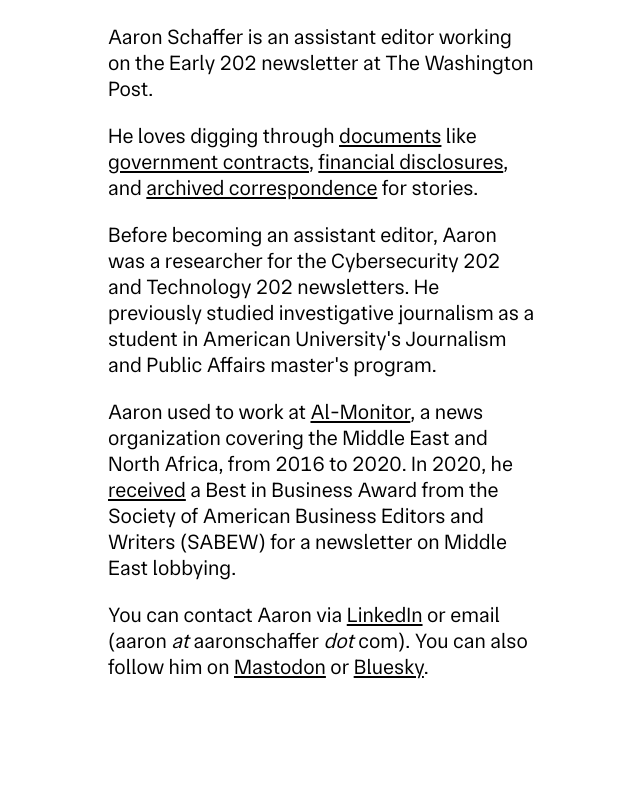
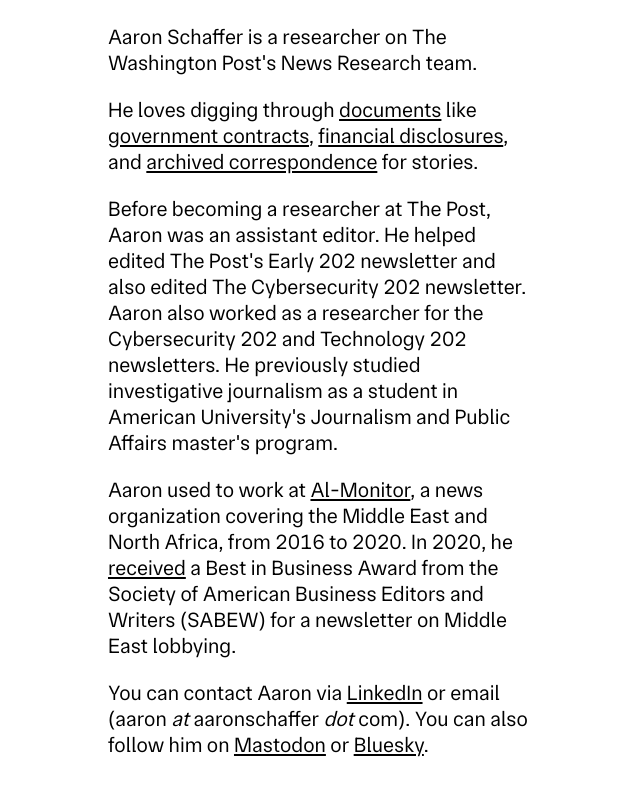
Before and after one commit to ajschaf/ajschaf.github.io, a plain HTML site: page index.html in a window 1280 px wide. Shown: the part 138-932 px from the top of the page, without its empty margins (252-892 px from the left). Before the commit the page ends 891 px from the top, so only its background shows below. Drawn offline with Linux system fonts and the light colour scheme.

Commit message:
Update index.html

```diff
--- a/index.html
+++ b/index.html
@@ -10,11 +10,11 @@
     <div class="about-section">
       <h1>Aaron Schaffer</h1>
 
-      <p>Aaron Schaffer is an assistant editor working on the Early 202 newsletter at The Washington Post.</p>
+      <p>Aaron Schaffer is a researcher on The Washington Post&#39;s News Research team.</p>
 
       <p>He loves digging through <a target="_blank" href="https://www.washingtonpost.com/politics/2023/03/17/officials-notify-trump-allies-whose-social-security-numbers-were-posted-online/">documents</a> like <a target="_blank" href="https://www.washingtonpost.com/politics/2022/04/05/fbi-is-spending-millions-social-media-tracking-software/">government contracts</a>, <a target="_blank" href="https://www.washingtonpost.com/politics/2023/07/13/donald-trump-financial-disclosure/">financial disclosures</a>, and <a target="_blank" href="https://www.washingtonpost.com/history/2023/06/26/supreme-court-recusal-history-stevens-rehnquist/">archived correspondence</a> for stories.</p>
 
-      <p>Before becoming an assistant editor, Aaron was a researcher for the Cybersecurity 202 and Technology 202 newsletters. He previously studied investigative journalism as a student in American University&#39;s Journalism and Public Affairs master&#39;s program.</p>
+      <p>Before becoming a researcher at The Post, Aaron was an assistant editor. He helped edited The Post&#39;s Early 202 newsletter and also edited The Cybersecurity 202 newsletter. Aaron also worked as a researcher for the Cybersecurity 202 and Technology 202 newsletters. He previously studied investigative journalism as a student in American University&#39;s Journalism and Public Affairs master&#39;s program.</p>
 
       <p>Aaron used to work at <a target="_blank" href="https://www.al-monitor.com/pulse/home.html">Al-Monitor</a>, a news organization covering the Middle East and North Africa, from 2016 to 2020. In 2020, he <a target="_blank" href="https://sabew.org/2019-best-in-business-honorees/">received</a> a Best in Business Award from the Society of American Business Editors and Writers (SABEW) for a newsletter on Middle East lobbying.</p>
 
```
